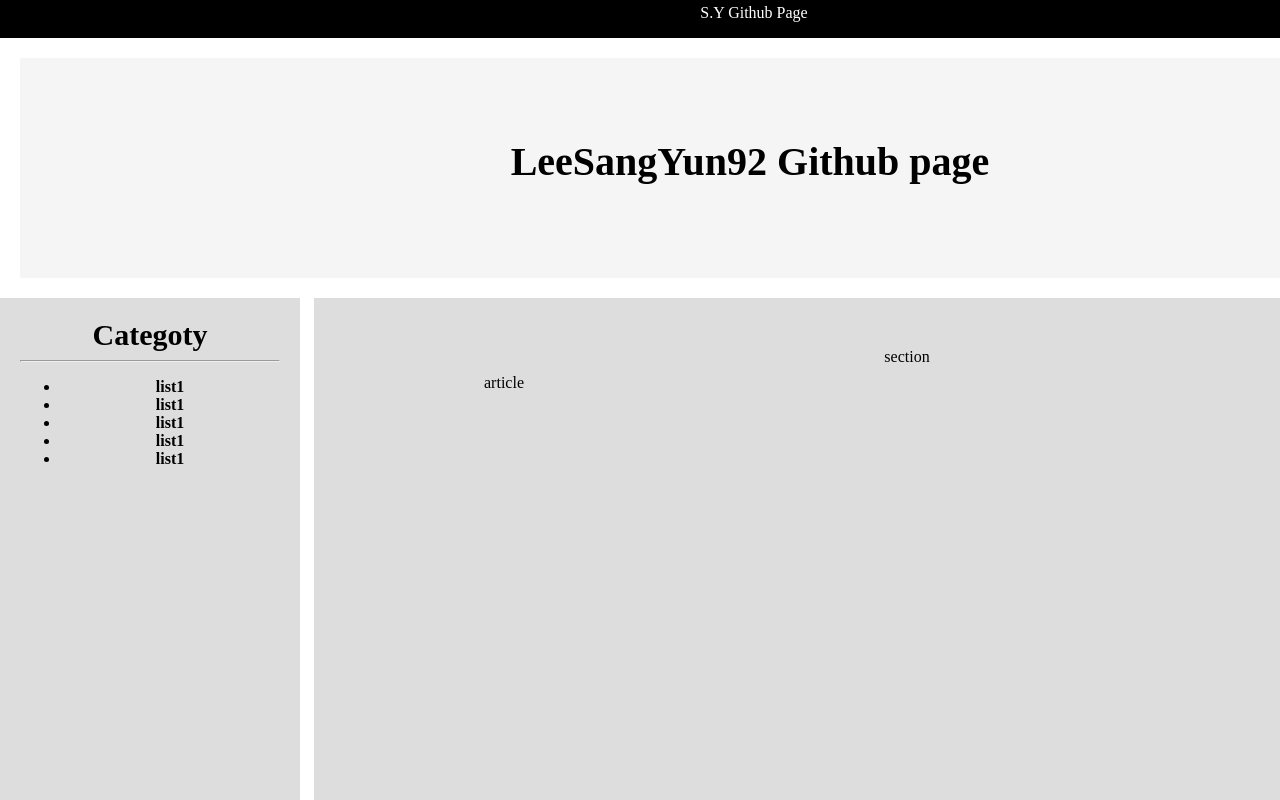
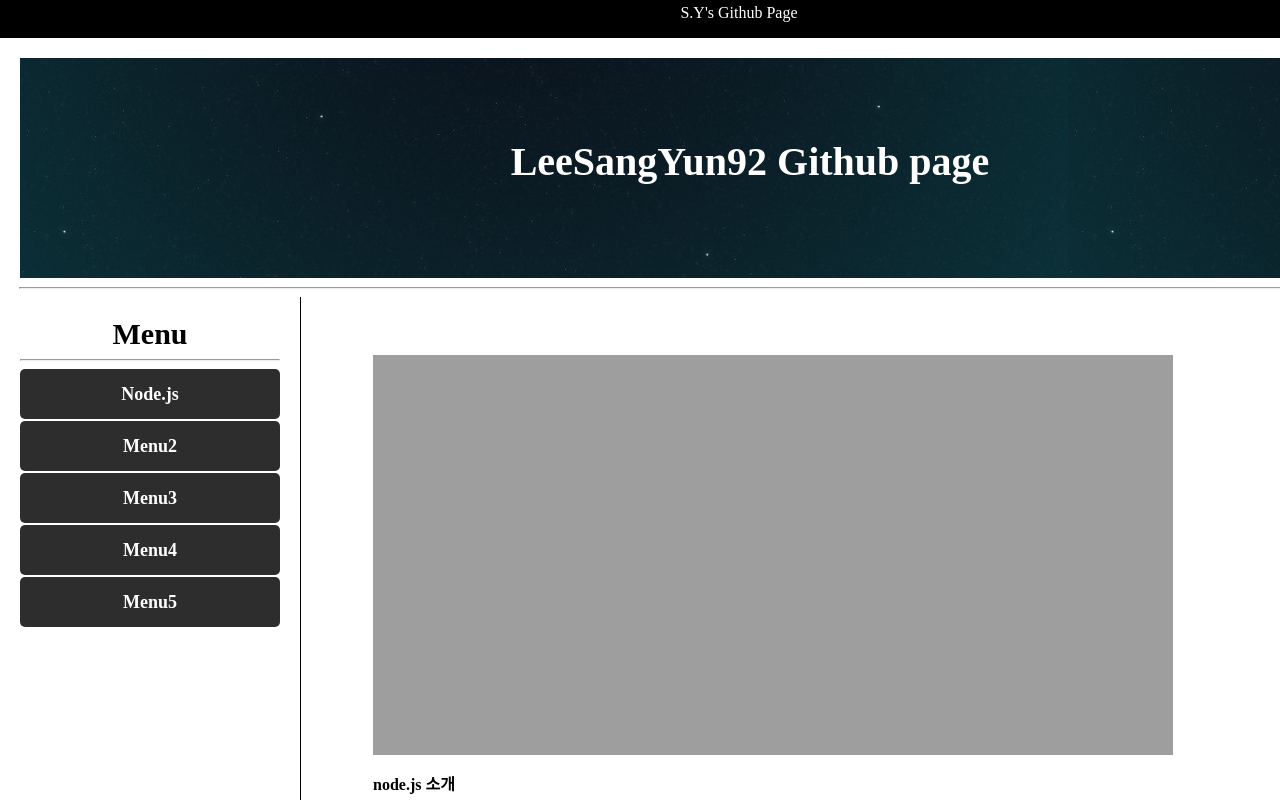
Before and after one commit to LeeSangYun92/Web, a plain HTML site: page index.html in a window 1280 px wide. Shown: the top 800 px of the page. Drawn offline with Linux system fonts and the light colour scheme.

Commit message:
1st project finish

```diff
--- a/index.html
+++ b/index.html
@@ -1,114 +1,3 @@
-<!-- <!DOCTYPE html>
-<html>
-
-<head>
-	<style>
-		body {
-			margin: 0%;
-		}
-
-		header {
-			background-color: black;
-			color: white;
-			width: 100%;
-			height: 35px;
-			font-size: 15px;
-			vertical-align: middle;
-		}
-
-		.header-left {
-			background-color: black;
-			float: left;
-		}
-
-		.header-right {
-			background-color: black;
-			float: right;
-		}
-
-		b.white_color {
-			color: white;
-		}
-		a:link,
-		a:visited,
-		a:active,
-		a:hover {
-			text-decoration: none;
-		}
-
-		hgroup {
-			background-color: slategray;
-			height: 200px;
-			vertical-align: middle;
-			color: white;
-			text-align: center;
-			vertical-align: middle;
-			font-size: 80px;
-
-		}
-		hgroup span { background-color: red; vertical-align: middle; }
-
-		main { width:100%;
-		height:1000px;
-		background-color: blue;
-		padding-left: 10%;
-		padding-right: 10%;}
-
-		aside {
-			background-color: bisque;
-			float : left;
-			width: 10%;
-			height: 80%;
-		}
-		section {
-			background-color:aquamarine;
-			float : right;
-			width: 70%;
-			height: 80%;
-		}
-
-		footer {
-			background-color: white;
-			width: 100%;
-			height: 30px;
-		}
-	</style>
-</head>
-
-<body>
-	<header>
-		<div class=header-left>
-			<a href="https://leesangyun92.github.io/"><b class = white_color >&nbsp SY's Page</b></a>
-		</div>
-		<div class=header-right>
-			<a href="https://leesangyun92.github.io/"><b class = white_color >홈으로&nbsp</b></a>
-		</div>
-
-	</header>
-	<hgroup>
-		<span><a href="https://leesangyun92.github.io/"><b class = white_color >LeeSangYun92 Github page</b></a></span>
-	</hgroup>
-
-	<main>
-		<aside>
-			Categoty
-			<br>
-			<hr>
-			<ul>
-				<li>1</li>
-				<li>2</li>
-			</ul>
-		</aside>
-		<section>
-			목록부분
-
-		</section>
-	</main>
-	<footer>
-		<b>html, css 을 이용한 웹프로그래밍 개인 프로젝트를 위해 제작한 사이트입니다. </b>
-	</footer>
-</body>
-</html> -->
 <!DOCTYPE html>
 <html>
 
@@ -116,11 +5,11 @@
 	<title>LeeSangYun92 Github Page</title>
 	<style type="text/css">
 		body {
-			width:1500px;
+			width: 1500px;
 			margin: 0%;
 		}
 
-		header{
+		header {
 			display: block;
 			width: 1500px;
 			height: 30px;
@@ -131,36 +20,26 @@
 		}
 
 		hgroup {
-			float:left;
-			width:1460px;
+			float: left;
+			width: 1460px;
 			height: 140px;
-			background-color:whitesmoke;
-			text-align:center;
-			font-size:40px;
+			background-image: url(./images/hgroup.png);
+			text-align: center;
+			font-size: 40px;
 			padding-top: 80px;
 			margin: 20px;
+			margin-bottom: 9px;
 		}
 
 		section {
 			display: block;
 			float: left;
-			width:1086px;
+			width: 1080px;
 			height: 900px;
 			text-align: center;
 			padding: 50px;
-			margin-left : 14px;
+			margin-left: 14px;
 			margin-bottom: 14px;
-			background-color: #ddd;
-		}
-
-		article {
-			display: block;
-			width: 264px;
-			background-color: #efefef;
-			text-align: center;
-			padding: 4px;
-			margin: 4px;
-			background-color: #ddd;
 		}
 
 		aside {
@@ -170,25 +49,29 @@
 			height: 960px;
 			text-align: center;
 			padding: 20px;
-			background-color: #ddd;
+			background-color: white;
+			text-align: center;
+			border-right: 1px solid black;
 		}
 
 		footer {
 			display: block;
 			overflow: hidden;
 			background-color: black;
-			color : white;
+			color: white;
 			width: 100%;
 			height: 30px;
 			text-align: center;
 			padding: 4px;
 		}
+
 		.blank {
-			clear:both;
-			width:9%;
-			height:1000px;
-			float:left;
+			clear: both;
+			width: 9%;
+			height: 1000px;
+			float: left;
 		}
+
 		a:link,
 		a:visited,
 		a:active,
@@ -198,45 +81,103 @@
 
 		aside div {
 			text-align: center;
+		}
+
+		iframe {
+			width: inherit;
+			height: inherit;
+			border: 0px;
+		}
+
+		#Menu {
+			width: 260px;
+			height: 900px;
+			text-align: center;
+		}
+
+		#Menu span {
+			list-style: none;
+			color: white;
+			background-color: #2d2d2d;
+			float: left;
+			line-height: 50px;
+			vertical-align: middle;
+			text-align: center;
+			margin-bottom: 2px;
+			border-top-left-radius: 5px;
+			border-top-right-radius: 5px;
+			border-bottom-right-radius: 5px;
+			border-bottom-left-radius: 5px;
 
 		}
 
+		#Menu .menuLink {
+			text-decoration: none;
+			color: white;
+			display: block;
+			width: 260px;
+			font-size: 18px;
+			font-weight: bold;
+		}
+
+		#Menu .menuLink:hover {
+			background-color: #4d4d4d;
+		}
+
+		header input {
+			width: 30px;
+			height: 30px;
+			float: right;
+		}
 	</style>
+	<base target="content">
 </head>
 
 <body>
 	<center>
-			<header>S.Y Github Page</header>
+		<header>S.Y's Github Page
+			<input type="image" src="./images/glass.png">
+		</header>
 
 		<hgroup>
-					<a href="test.html"><b style = "color:black;">LeeSangYun92 Github page</b></a>
+			<a href="https://leesangyun92.github.io/" target=_top>
+				<b style="color:white;">LeeSangYun92 Github page</b>
+			</a>
 		</hgroup>
+
+		<hr style="align-self: center; width:1460px;">
 
 		<aside>
 			<div>
-					<b style ="font-size:30px;">Categoty</b><br>
+				<b style="font-size:30px;">Menu</b>
+				<br>
 				<hr>
-					<ul>
-						<li><b>list1</b></li>
-						<li><b>list1</b></li>
-						<li><b>list1</b></li>
-						<li><b>list1</b></li>
-						<li><b>list1</b></li>
-					</ul>
+				<nav id="Menu">
+					<span>
+						<a class="menuLink" href="menu1.html">Node.js</a>
+					</span>
+					<span>
+						<a class="menuLink" href="menu2.html">Menu2</a>
+					</span>
+					<span>
+						<a class="menuLink" href="menu2.html">Menu3</a>
+					</span>
+					<span>
+						<a class="menuLink" href="menu2.html">Menu4</a>
+					</span>
+					<span>
+						<a class="menuLink" href="menu2.html">Menu5</a>
+					</span>
+				</nav>
 			</div>
-
 		</aside>
-
 		<section>
-				section
-				<article>article</article>
+			<iframe name=content src="menu1.html">
+			</iframe>
 		</section>
-
 		<footer>
 			<b>html, css 을 이용한 웹프로그래밍 개인 프로젝트를 위해 제작한 사이트입니다. </b>
 		</footer>
 	</center>
-
 </body>
-
 </html>
--- /dev/null
+++ b/menu1.html
@@ -0,0 +1,31 @@
+<html>
+    <head>
+    </head>
+    <body>
+        <div>
+                <span><iframe src='https://www.youtube.com/embed/GU36Z3exP2c' frameborder='0' allowfullscreen width="800" height="400" ></iframe></span>
+                <p></p><span></span><b>node.js 소개</b></span>
+        </div>
+        <hr>
+        <div>
+                <span><iframe src='https://www.youtube.com/embed//EcFLbFTcWFg' frameborder='0' allowfullscreen width="800" height="400" ></iframe></span>
+                <p></p><span></span><b>node.js 개념</b></span>
+        </div>
+        <hr>
+        <div>
+                <span><iframe src='https://www.youtube.com/embed//i4KHXNRVWfM' frameborder='0' allowfullscreen width="800" height="400" ></iframe></span>
+                <p></p><span></span><b>node.js 패키지, 매니저, 웹프로그래밍</b></span>
+        </div>
+        <hr>
+        <div>
+                <span><iframe src='https://www.youtube.com/embed//mUep2oybWJE' frameborder='0' allowfullscreen width="800" height="400" ></iframe></span>
+                <p></p><span></span><b>node.js 를 이용한 실시간 웹</b></span>
+        </div>
+        <hr>
+        <div>
+                <span><iframe src='https://www.youtube.com/embed//cnRrFA8fWMI' frameborder='0' allowfullscreen width="800" height="400" ></iframe></span>
+                <p></p><span></span><b>node.js 더 많은 것들</b></span>
+        </div>
+        <hr>
+    </body>
+</html>
```
Also changed, not shown: menu2.html (added, +8 -0 lines), images/glass.png (added), images/hgroup.PNG (added). Lines whose indentation alone changed are shown as unchanged.
